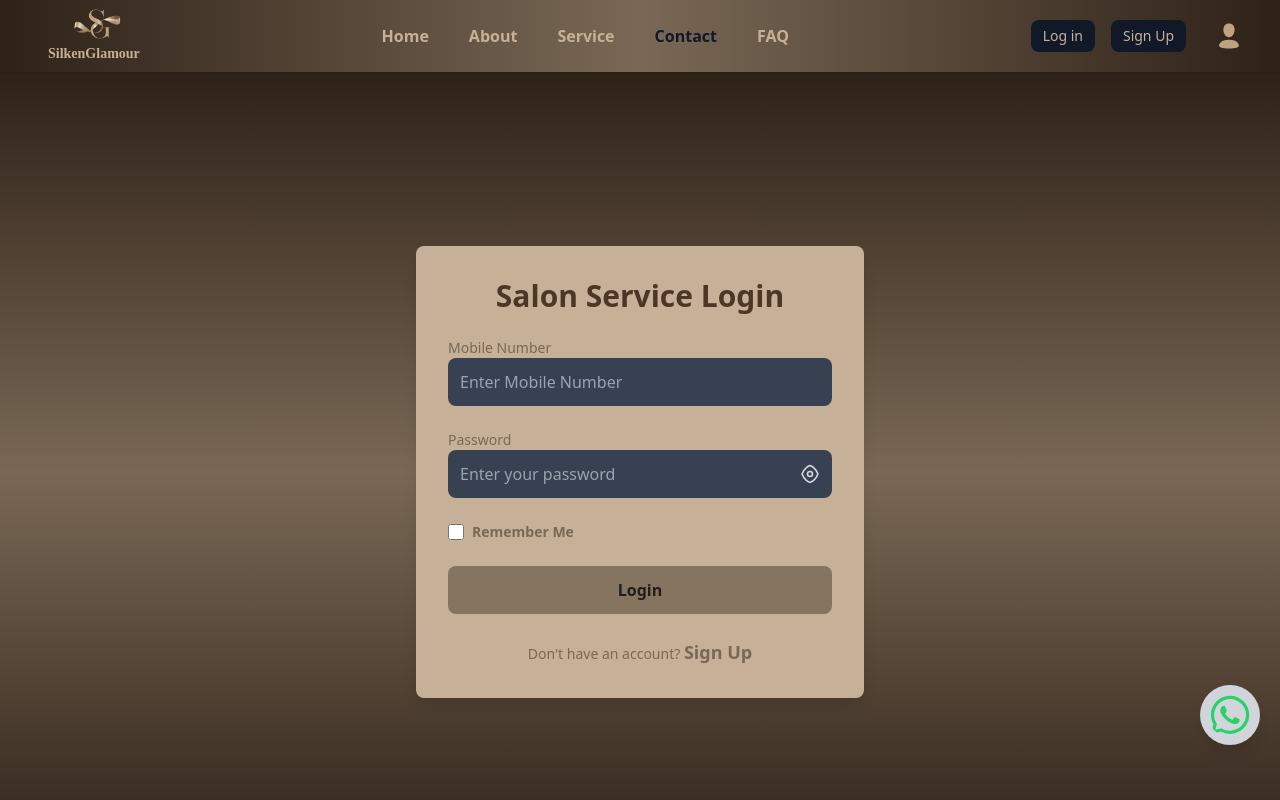
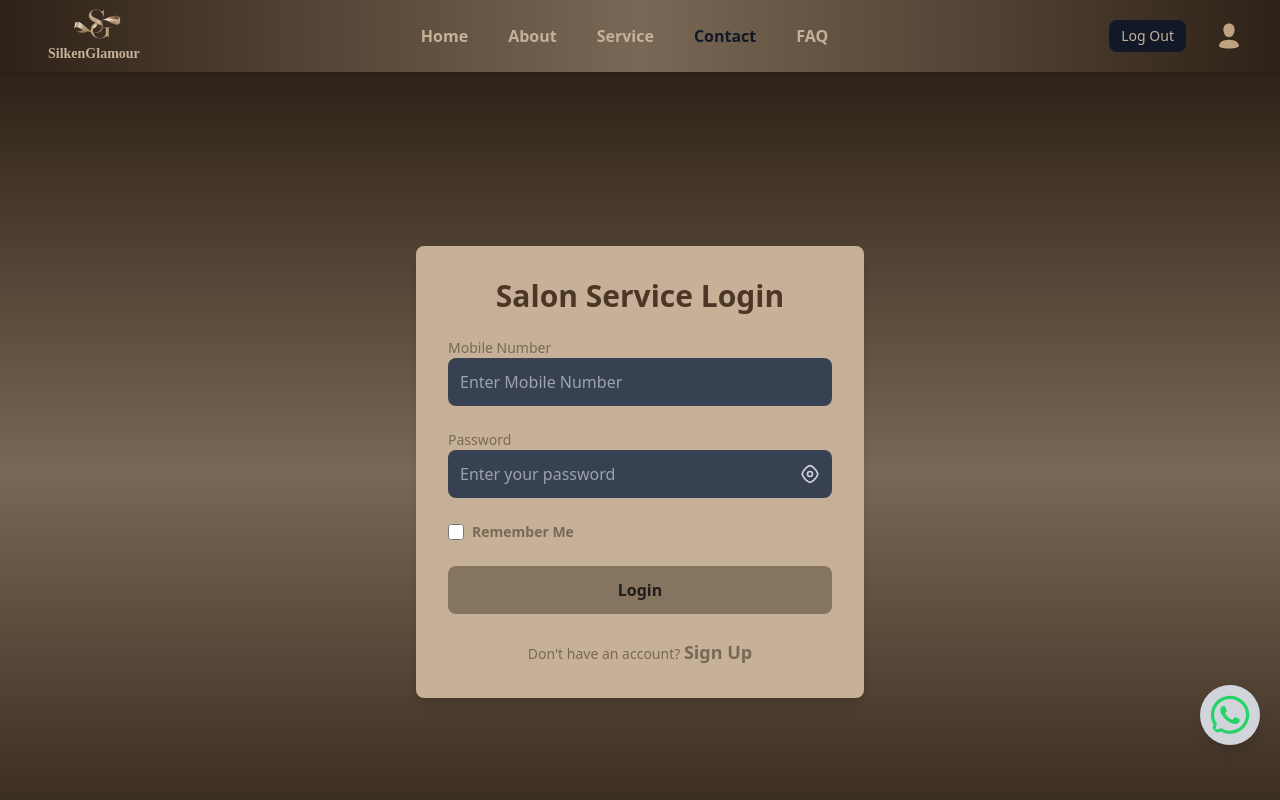
Before and after one commit to Harsh8118-ai/SilkenGlamour, a React (Vite) app in the folder Frontend/: page /contact/login in a window 1280 px wide. Shown: the top 800 px of the page. Built offline with nearby package versions, Linux system fonts and the light colour scheme; sample sign-in values are in the browser's storage.

Commit message:
Final Code

```diff
--- a/Frontend/src/Store/auth.jsx
+++ b/Frontend/src/Store/auth.jsx
@@ -1,17 +1,27 @@
-import { createContext, useContext } from "react";
+import { createContext, useContext, useState } from "react";
 
 export const AuthContext = createContext();
 
 export const AuthProvider = ({ children }) => {
+
+    const [token, setToken] = useState(localStorage.getItem("token"))
 
     const storeTokenInLS = (serverToken) => {
         return localStorage.setItem("token", serverToken);
 
     }
 
+    let isLoggedIn = !! token;
+
+    // tackling the logout funcilnality
+    const LogoutUser = () => {
+        setToken("");
+        return localStorage.removeItem("token");
+    }
+
 
     return (
-        <AuthContext.Provider value={{ storeTokenInLS }}>
+        <AuthContext.Provider value={{ storeTokenInLS, LogoutUser, isLoggedIn }}>
             {children}
         </AuthContext.Provider>
     );
--- a/Frontend/src/components/Contact/LogIn.jsx
+++ b/Frontend/src/components/Contact/LogIn.jsx
@@ -53,6 +53,7 @@ const Login = () => {
                 setFormData({mobileNumber: "", password: ""});
 
                 navigate("/");
+                window.location.reload();
             }
             else{
                 console.log("Invalid Credentials");
--- /dev/null
+++ b/Frontend/src/components/Contact/LogOut.jsx
@@ -0,0 +1,14 @@
+import { React, useEffect} from 'react'
+import { Navigate } from 'react-router-dom';
+import { useAuth } from '../../Store/auth';
+
+export default function LogOut() {
+
+    const{ LogoutUser } = useAuth();
+
+    useEffect(() => {
+        LogoutUser();
+    }, [LogoutUser]);
+
+  return <Navigate to="/contact/login" />;
+}
--- a/Frontend/src/components/Header/Header.jsx
+++ b/Frontend/src/components/Header/Header.jsx
@@ -3,10 +3,13 @@ import { Link, NavLink } from 'react-router-dom';
 import { FiShoppingCart } from 'react-icons/fi';
 import { CartContext } from '../Service/Service Nav/CartContext'; // Import the CartContext
 import MobileCart from '../Service/Service Nav/MobileCart'; // Import MobileCart component
+import { useAuth } from '../../Store/auth';
 
 export default function Header() {
   const [isCartOpen, setIsCartOpen] = useState(false); // State to toggle cart visibility
   const { cartItems } = useContext(CartContext);
+
+  const { isLoggedIn } = useAuth();
 
   // Calculate total number of items in the cart
   const totalItems = cartItems.reduce((total, item) => total + item.quantity, 0);
@@ -26,11 +29,19 @@ export default function Header() {
             </Link>
 
             <div className="items-center sm:order-2 hidden sm:flex">
+              {isLoggedIn ? <Link
+                to="contact/logout"
+                className="text-MainBGColorYellow hover:bg-MainBGColorYellow focus:ring-4 bg-gray-900 focus:ring-gray-600 font-medium rounded-lg text-sm px-4 sm:px-3 py-2 sm:py-1.5 mr-2 lg:mr-4 focus:outline-none hover:text-black"
+              >
+                Log Out
+              </Link>
+                :
+                <>
                   <Link
                     to="contact/login"
                     className="text-MainBGColorYellow hover:bg-MainBGColorYellow focus:ring-4 bg-gray-900 focus:ring-gray-600 font-medium rounded-lg text-sm px-4 sm:px-3 py-2 sm:py-1.5 mr-2 lg:mr-4 focus:outline-none hover:text-black"
                   >
-                Log in
+                    Log In
                   </Link>
                   <Link
                     to="contact/signup"
@@ -38,6 +49,10 @@ export default function Header() {
                   >
                     Sign Up
                   </Link>
+                </>}
+
+
+
 
               <Link to="/profile">
                 <div className="p-3 hover:scale-110">
--- a/Frontend/src/main.jsx
+++ b/Frontend/src/main.jsx
@@ -24,6 +24,7 @@ import CardThreading from './components/Service/Service Card/CardThreading';
 import CardBodyPolishing from './components/Service/Service Card/CardBodyPolishing';
 import Profile from './components/Profile/Profile';
 import { AuthProvider } from './Store/auth';
+import LogOut from './components/Contact/LogOut';
 
 const router = createBrowserRouter(
   createRoutesFromElements(
@@ -38,6 +39,7 @@ const router = createBrowserRouter(
         <Route path='' element={<Contact />} />
         <Route path='signup' element={<SignUp />} />
         <Route path='login' element={<Login />} />
+        <Route path='logout' element={<LogOut />} />
       </Route>
 
       {/* .....SERVICE....  */}
```
Lines whose indentation alone changed are shown as unchanged.
